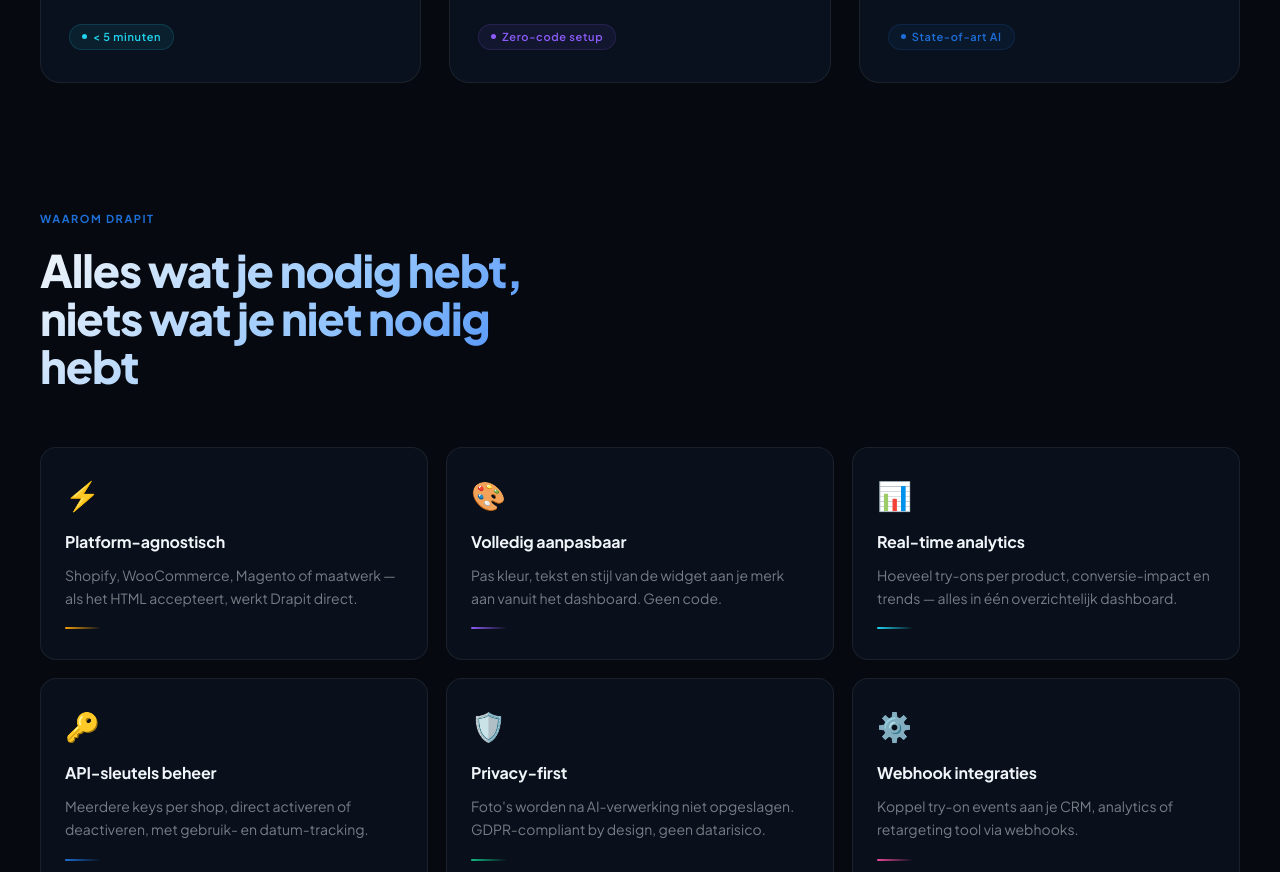
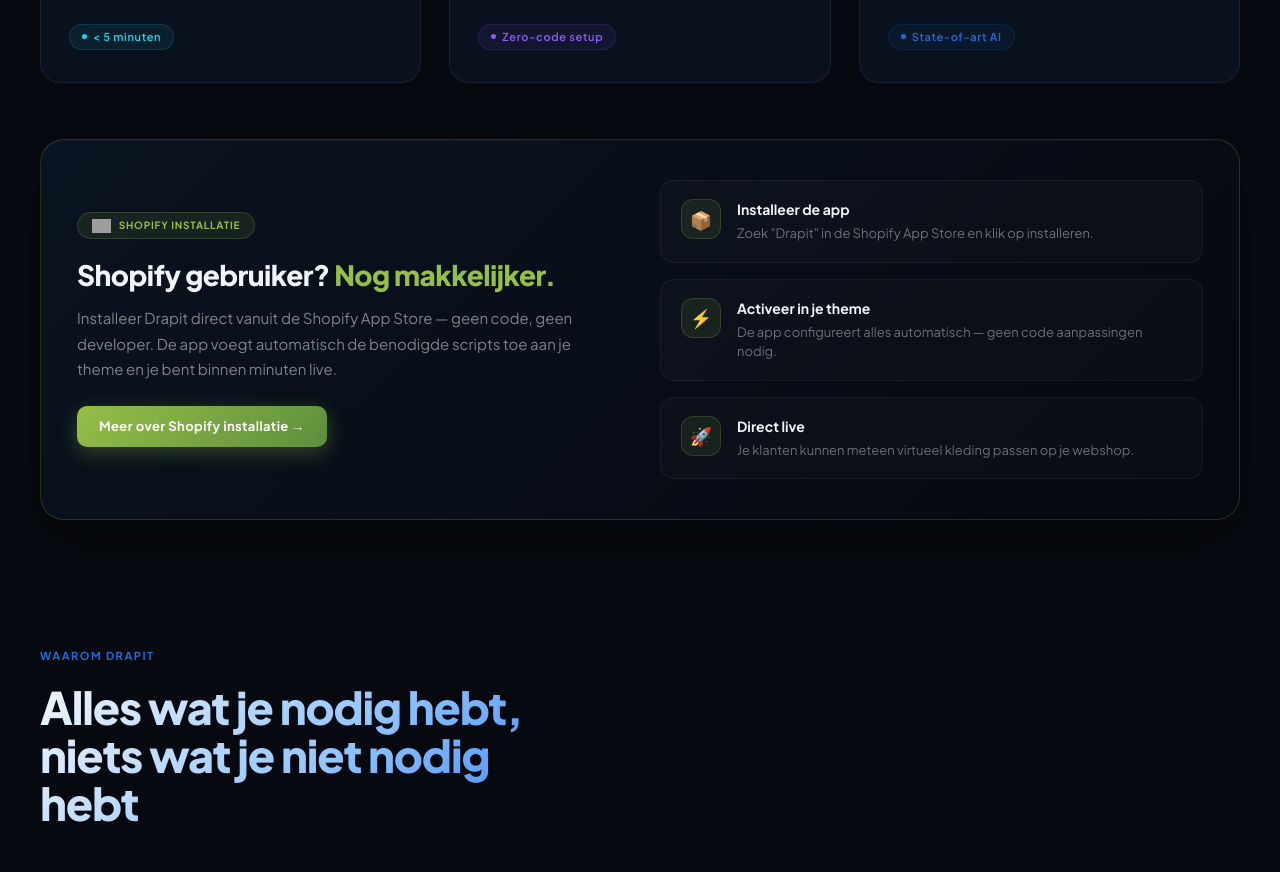
Before and after one commit to Michaeljayden/Drapit, a Next.js app: page / in a window 1280 px wide. Shown: the part 1820-2692 px from the top of the page. Built offline with nearby package versions, Linux system fonts and the light colour scheme; grey boxes are pictures that could not be loaded.

Commit message:
home pagina update
home pagina update

```diff
--- a/app/(marketing)/page.tsx
+++ b/app/(marketing)/page.tsx
@@ -598,6 +598,7 @@
                 @media (max-width: 768px) {
                     .d-shopify-grid { grid-template-columns: 1fr !important; gap: 40px !important; }
                     .d-shopify-card { padding: 40px 24px !important; }
+                    .d-shopify-install { grid-template-columns: 1fr !important; padding: 28px 20px !important; }
                 }
                 @media (max-width: 540px) {
                     .d-plans-grid { grid-template-columns: 1fr !important; }
@@ -818,6 +819,93 @@
                                     </div>
                                 </div>
                             ))}
+                        </div>
+
+                        {/* ── Shopify installatie kort uitleg ────────── */}
+                        <div className={`d-shopify-install d-in d-d5 ${how.inView ? 'visible' : ''}`} style={{
+                            marginTop: 56,
+                            background: 'linear-gradient(135deg, rgba(13,24,41,0.7) 0%, rgba(6,9,15,0.85) 100%)',
+                            border: '1px solid rgba(149,191,71,0.2)',
+                            borderRadius: 24,
+                            padding: '40px 36px',
+                            display: 'grid',
+                            gridTemplateColumns: '1fr 1fr',
+                            gap: 40,
+                            alignItems: 'center',
+                            boxShadow: '0 20px 60px rgba(0,0,0,0.3), inset 0 1px 0 rgba(255,255,255,0.03)',
+                        }}>
+                            {/* Left: tekst */}
+                            <div>
+                                <div style={{ display: 'inline-flex', alignItems: 'center', gap: 8, background: 'rgba(149,191,71,0.1)', border: '1px solid rgba(149,191,71,0.2)', borderRadius: 100, padding: '5px 14px', marginBottom: 20 }}>
+                                    <img src="/images/logos/Shopify_logo_2018.svg.png" alt="Shopify" style={{ height: 14, width: 'auto' }} />
+                                    <span style={{ fontSize: 10, fontWeight: 700, color: '#95BF47', fontFamily: 'Plus Jakarta Sans', letterSpacing: '0.08em' }}>SHOPIFY INSTALLATIE</span>
+                                </div>
+
+                                <h3 style={{ fontSize: 'clamp(20px, 2.5vw, 28px)', fontWeight: 800, color: '#F1F5F9', lineHeight: 1.15, marginBottom: 14, letterSpacing: '-0.02em', fontFamily: 'Plus Jakarta Sans' }}>
+                                    Shopify gebruiker?{' '}
+                                    <span style={{ color: '#95BF47' }}>Nog makkelijker.</span>
+                                </h3>
+
+                                <p style={{ fontSize: 15, color: 'rgba(241,245,249,0.5)', lineHeight: 1.7, marginBottom: 24, fontFamily: 'Plus Jakarta Sans' }}>
+                                    Installeer Drapit direct vanuit de Shopify App Store — geen code, geen developer. De app voegt automatisch de benodigde scripts toe aan je theme en je bent binnen minuten live.
+                                </p>
+
+                                <Link href="/shopify" style={{
+                                    display: 'inline-flex',
+                                    alignItems: 'center',
+                                    gap: 8,
+                                    background: 'linear-gradient(135deg, #95BF47, #5E8E3E)',
+                                    padding: '11px 22px',
+                                    borderRadius: 10,
+                                    textDecoration: 'none',
+                                    color: 'white',
+                                    fontSize: 13,
+                                    fontWeight: 700,
+                                    fontFamily: 'Plus Jakarta Sans, sans-serif',
+                                    letterSpacing: '0.03em',
+                                    transition: 'all 0.3s',
+                                    boxShadow: '0 6px 20px rgba(149,191,71,0.3)',
+                                }}
+                                    onMouseEnter={e => { e.currentTarget.style.transform = 'translateY(-2px)'; e.currentTarget.style.boxShadow = '0 10px 30px rgba(149,191,71,0.45)'; }}
+                                    onMouseLeave={e => { e.currentTarget.style.transform = 'translateY(0)'; e.currentTarget.style.boxShadow = '0 6px 20px rgba(149,191,71,0.3)'; }}
+                                >
+                                    Meer over Shopify installatie →
+                                </Link>
+                            </div>
+
+                            {/* Right: mini-stappen */}
+                            <div style={{ display: 'flex', flexDirection: 'column', gap: 16 }}>
+                                {[
+                                    { step: '1', title: 'Installeer de app', desc: 'Zoek "Drapit" in de Shopify App Store en klik op installeren.', icon: '📦' },
+                                    { step: '2', title: 'Activeer in je theme', desc: 'De app configureert alles automatisch — geen code aanpassingen nodig.', icon: '⚡' },
+                                    { step: '3', title: 'Direct live', desc: 'Je klanten kunnen meteen virtueel kleding passen op je webshop.', icon: '🚀' },
+                                ].map((item, i) => (
+                                    <div key={i} style={{
+                                        display: 'flex',
+                                        alignItems: 'flex-start',
+                                        gap: 16,
+                                        background: 'rgba(255,255,255,0.02)',
+                                        border: '1px solid rgba(255,255,255,0.05)',
+                                        borderRadius: 14,
+                                        padding: '18px 20px',
+                                        transition: 'border-color 0.3s, background 0.3s',
+                                    }}
+                                        onMouseEnter={e => { e.currentTarget.style.borderColor = 'rgba(149,191,71,0.25)'; e.currentTarget.style.background = 'rgba(149,191,71,0.04)'; }}
+                                        onMouseLeave={e => { e.currentTarget.style.borderColor = 'rgba(255,255,255,0.05)'; e.currentTarget.style.background = 'rgba(255,255,255,0.02)'; }}
+                                    >
+                                        <div style={{
+                                            width: 40, height: 40, borderRadius: 12, flexShrink: 0,
+                                            background: 'rgba(149,191,71,0.1)', border: '1px solid rgba(149,191,71,0.2)',
+                                            display: 'flex', alignItems: 'center', justifyContent: 'center',
+                                            fontSize: 18,
+                                        }}>{item.icon}</div>
+                                        <div>
+                                            <div style={{ fontSize: 14, fontWeight: 700, color: '#F1F5F9', marginBottom: 4, fontFamily: 'Plus Jakarta Sans' }}>{item.title}</div>
+                                            <div style={{ fontSize: 13, color: 'rgba(241,245,249,0.42)', lineHeight: 1.5, fontFamily: 'Plus Jakarta Sans' }}>{item.desc}</div>
+                                        </div>
+                                    </div>
+                                ))}
+                            </div>
                         </div>
                     </div>
                 </section>
```
